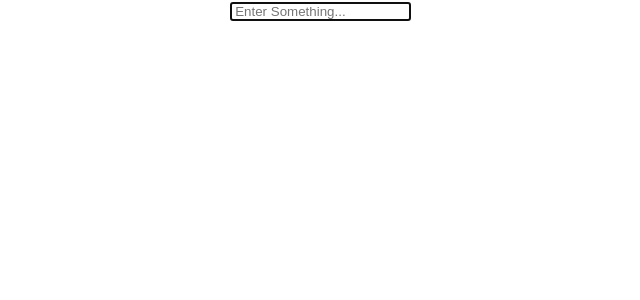
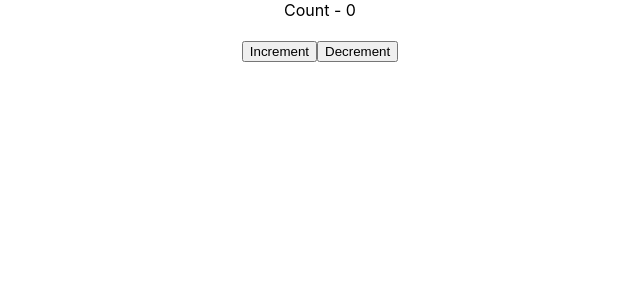
Before and after one commit to muktar-webdev/React-Learning, a React (Create React App) app: page / in a window 1280 px wide. Shown: the top 300 px of the page, without its empty margins (320-960 px from the left). Built offline with nearby package versions, Linux system fonts and the light colour scheme.

Commit message:
Simple use of useReducer hook

```diff
--- a/src/App.js
+++ b/src/App.js
@@ -1,18 +1,20 @@
 import React, { useState, useCallback, useMemo } from "react";
 import "./App.css";
-import Counter from "./components/USESTATE/Counter";
-import DataLoad from "./components/UseEffect/DataLoad";
+/* import Counter from "./components/USESTATE/Counter";
+import DataLoad from "./components/UseEffect/DataLoad"; */
 
 //--UseCallback & React.memo()--//
-import Title from "./components/UseCallback/Title";
+/* import Title from "./components/UseCallback/Title";
 import ShowCount from "./components/UseCallback/ShowCount";
-import Button from "./components/UseCallback/Button";
+import Button from "./components/UseCallback/Button"; */
 
 //--useRef & forwardRef --//
-import Form from "./components/UseRef/Form";
+// import Form from "./components/UseRef/Form";
 
+//--useReducer hook --//
+import Counter from "./components/UseReducer/Counter";
 function App() {
- /*  const [count1, setCount1] = useState(0);
+  /*  const [count1, setCount1] = useState(0);
   const [count2, setCount2] = useState(0);
 
   //--handler --//
@@ -32,7 +34,7 @@ function App() {
   // };
 
   //--with useMemo--//
- /*  const isEvenOrOdd = useMemo(
+  /*  const isEvenOrOdd = useMemo(
     (e) => {
       let i = 0;
       while (i < 1000000000) i += 1; //---Costly Operation --//
@@ -43,8 +45,6 @@ function App() {
 
   return (
     <div className="App">
-
-
       {/* --useState Hook-- */}
       {/* <Counter /> */}
       {/* --useEffect Hook-- */}
@@ -65,9 +65,11 @@ function App() {
       <br />
       <Button handleClick={incrementByFive}>Increment By Fice</Button> */}
 
-    {/* --useRef hook -- */}
-    <Form></Form>
+      {/* {/* --useRef hook -- }
+    <Form></Form> */}
 
+      {/* --useReducer -- */}
+      <Counter />
     </div>
   );
 }
--- /dev/null
+++ b/src/components/UseReducer/Counter.js
@@ -0,0 +1,32 @@
+import React, { useReducer } from "react";
+
+//--creating a template for useReducer --//
+const initialState = 0;
+const reducer = (state, action) => {
+  switch (action) {
+    case "increment":
+      return state + 1;
+    case "decrement":
+      return state - 1;
+    default:
+      return state;
+  }
+};
+
+const Counter = () => {
+  const [count, dispatch] = useReducer(reducer, initialState);
+  return (
+    <>
+      <div>Count - {count}</div>
+      <br />
+      <button type="button" onClick={() => dispatch("increment")}>
+        Increment
+      </button>
+      <button type="button" onClick={() => dispatch("decrement")}>
+        Decrement
+      </button>
+    </>
+  );
+};
+
+export default Counter;
```
